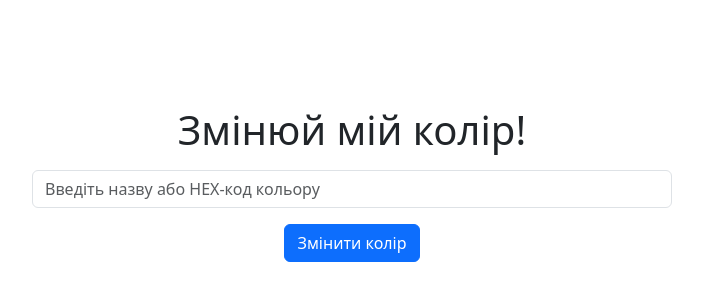
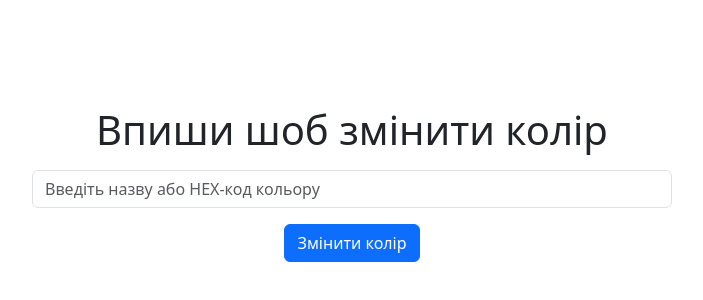
Before and after one commit to Sagna531/KrutiiLabki, a plain HTML site: page лаб 6/index.html in a window 1280 px wide. Shown: the part 216-516 px from the top of the page, without its empty margins (288-991 px from the left). Drawn offline with nearby package versions, Linux system fonts and the light colour scheme.

Commit message:
Update index.html

```diff
--- a/лаб 6/index.html
+++ b/лаб 6/index.html
@@ -8,7 +8,7 @@
 </head>
 <body class="d-flex flex-column align-items-center justify-content-center vh-100">
 
-    <h1 id="heading" class="mb-3">Змінюй мій колір!</h1>
+    <h1 id="heading" class="mb-3">Впиши шоб змінити колір</h1>
 
     <input type="text" id="colorInput" class="form-control w-50 mb-3" placeholder="Введіть назву або HEX-код кольору">
 
```
